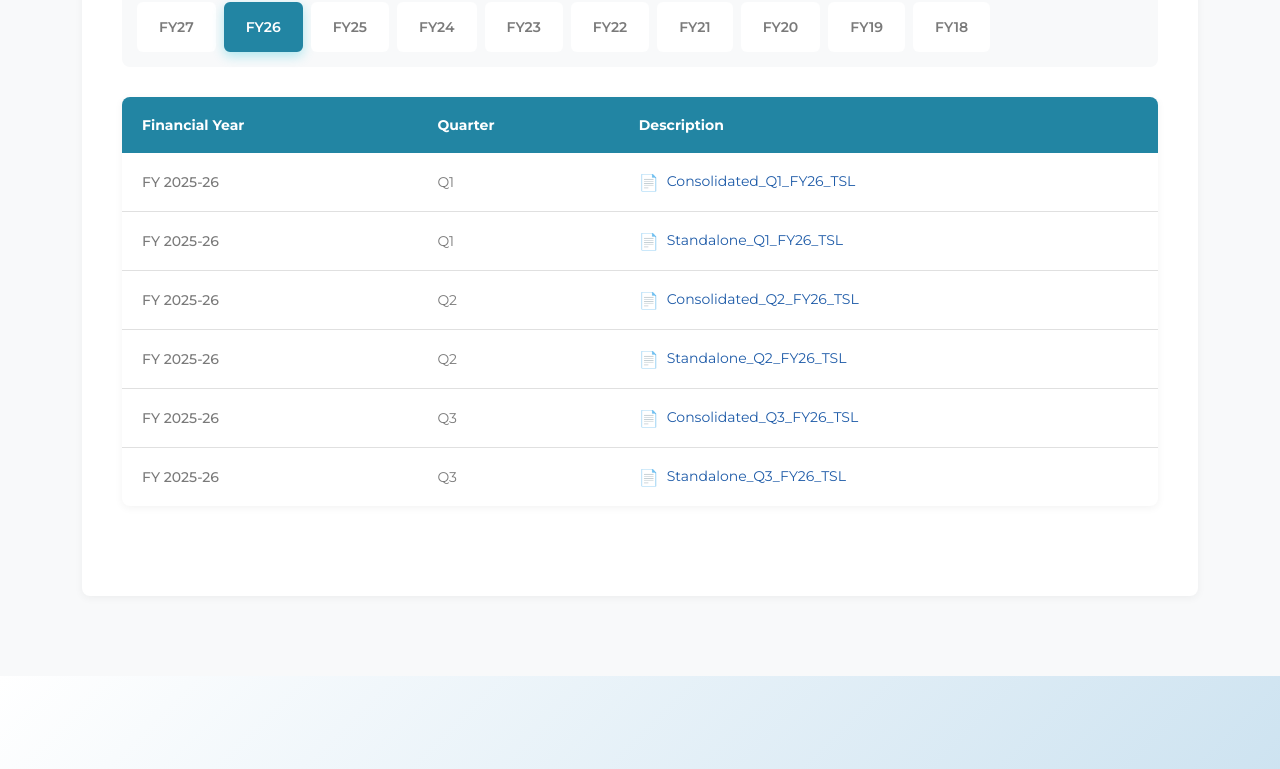
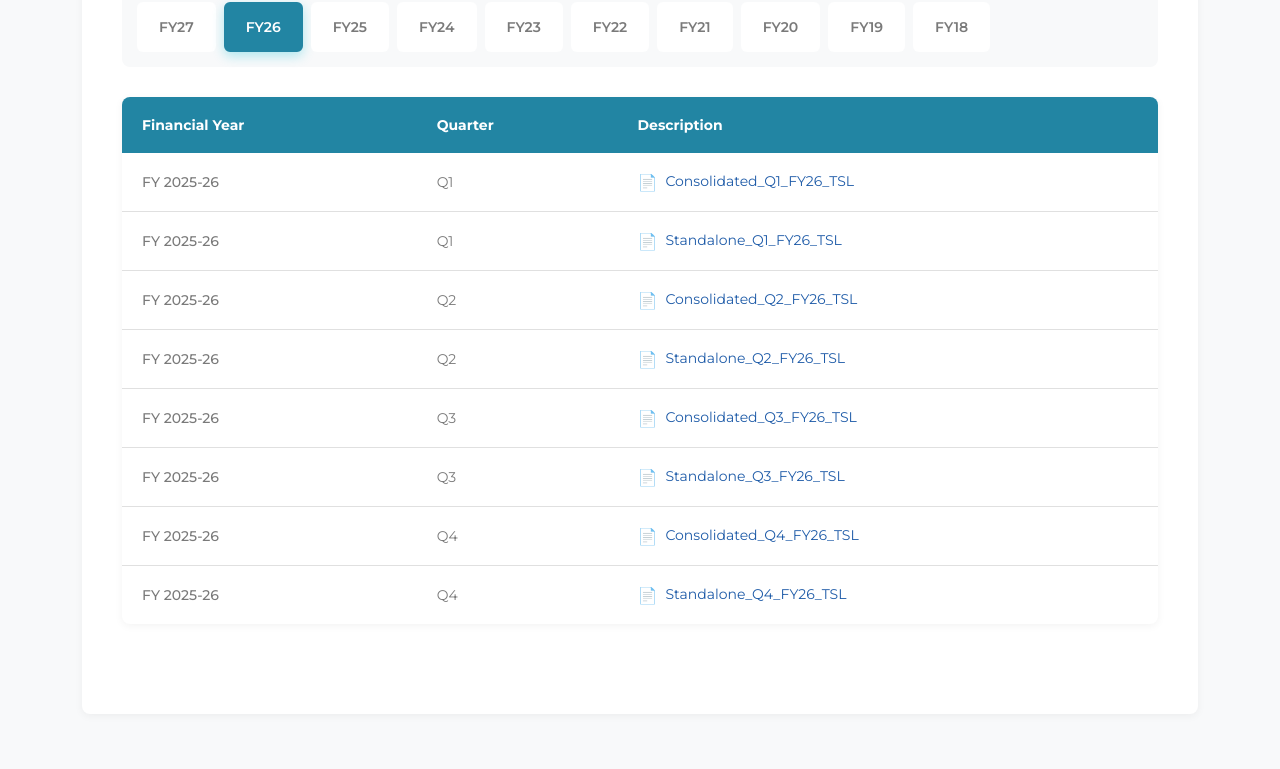
Before and after one commit to Colab-Platforms/TakeSolution, a React (Vite) app: page /investor in a window 1280 px wide. Shown: the part 416-1185 px from the top of the page. Built offline with nearby package versions, Linux system fonts and the light colour scheme.

Commit message:
data uploaded

```diff
--- a/src/Components/Investor/FinancialResult.jsx
+++ b/src/Components/Investor/FinancialResult.jsx
@@ -28,6 +28,8 @@ const FinancialResult = () => {
       { type: 'Other Disclosure', year: 'FY 2025-26', quarter: 'Q2', description: 'Standalone_Q2_FY26_TSL', link: '/assets/investordata/financial-results/FY-2026/Q2/Standalone_Q2_FY26_TSL.pdf'},
       { type: 'Other Disclosure', year: 'FY 2025-26', quarter: 'Q3', description: 'Consolidated_Q3_FY26_TSL', link: '/assets/investordata/financial-results/FY-2026/Q3/Consolidated_Q3_FY26_TSL.pdf'},
       { type: 'Other Disclosure', year: 'FY 2025-26', quarter: 'Q3', description: 'Standalone_Q3_FY26_TSL', link: '/assets/investordata/financial-results/FY-2026/Q3/Standalone_Q3_FY26_TSL.pdf'},
+      { type: 'Other Disclosure', year: 'FY 2025-26', quarter: 'Q4', description: 'Consolidated_Q4_FY26_TSL', link: '/assets/investordata/financial-results/FY-2026/Q4/Consolidated_Q4_FY26_TSL.pdf'},
+      { type: 'Other Disclosure', year: 'FY 2025-26', quarter: 'Q4', description: 'Standalone_Q4_FY26_TSL', link: '/assets/investordata/financial-results/FY-2026/Q4/Standalone_Q4_FY26_TSL.pdf'},
 
     ],
     FY25: [
```
Also changed, not shown: 2 other files (tests, documents, lock files or other folders).
